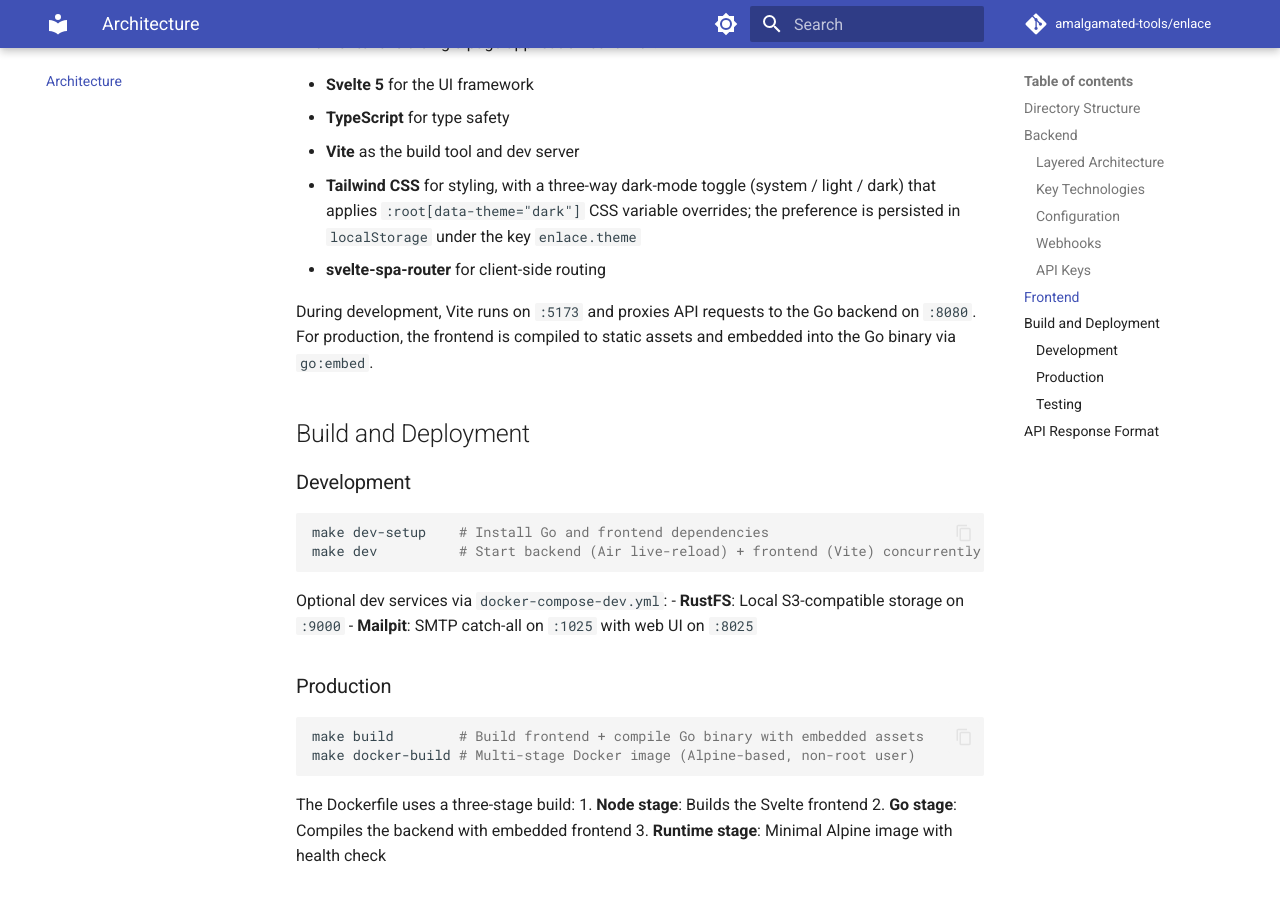
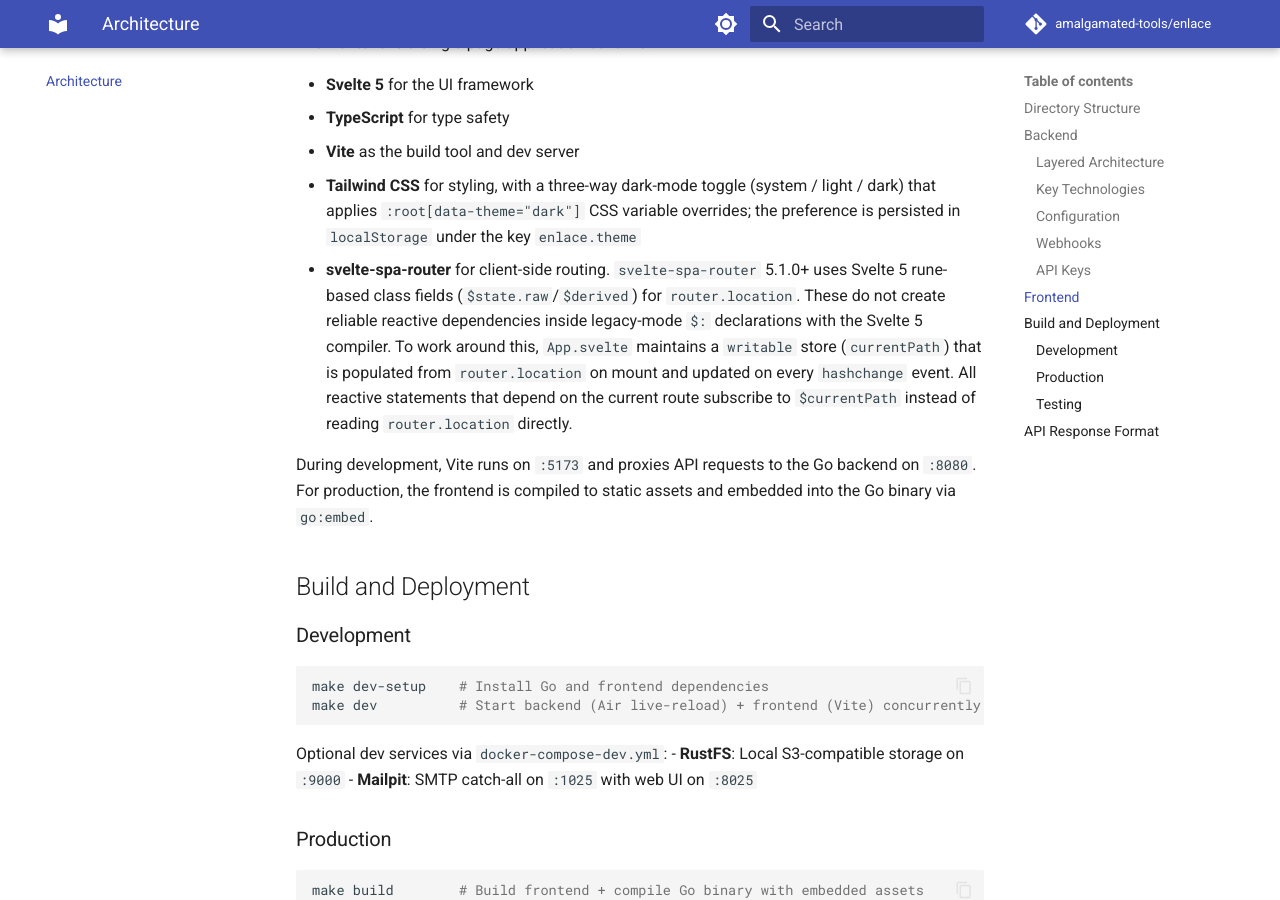
Before and after one commit to amalgamated-tools/enlace, an MkDocs documentation site: the page built from docs/architecture.md, in a window 1280 px wide and 900 px high, scrolled down 3742 px. Built offline with MkDocs 1.6.1 and Material for MkDocs 9.7.7, drawn with Linux system fonts in a browser that asks for light colours; comment, search, counter and statistics services are not loaded.

Commit message:
docs: document writable store pattern for svelte-spa-router 5.1.0 compatibility
svelte-spa-router 5.1.0 uses Svelte 5 rune-based class fields for
router.location, which break legacy-mode $: reactive declarations.
Document the hashchange-driven writable store pattern used in App.svelte.

Co-authored-by: Copilot <223556219+Copilot@users.noreply.github.com>

```diff
--- a/docs/architecture.md
+++ b/docs/architecture.md
@@ -114,7 +114,7 @@ The frontend is a single-page application built with:
 - **TypeScript** for type safety
 - **Vite** as the build tool and dev server
 - **Tailwind CSS** for styling, with a three-way dark-mode toggle (system / light / dark) that applies `:root[data-theme="dark"]` CSS variable overrides; the preference is persisted in `localStorage` under the key `enlace.theme`
-- **svelte-spa-router** for client-side routing
+- **svelte-spa-router** for client-side routing. `svelte-spa-router` 5.1.0+ uses Svelte 5 rune-based class fields (`$state.raw`/`$derived`) for `router.location`. These do not create reliable reactive dependencies inside legacy-mode `$:` declarations with the Svelte 5 compiler. To work around this, `App.svelte` maintains a `writable` store (`currentPath`) that is populated from `router.location` on mount and updated on every `hashchange` event. All reactive statements that depend on the current route subscribe to `$currentPath` instead of reading `router.location` directly.
 
 During development, Vite runs on `:5173` and proxies API requests to the Go backend on `:8080`. For production, the frontend is compiled to static assets and embedded into the Go binary via `go:embed`.
 
```
